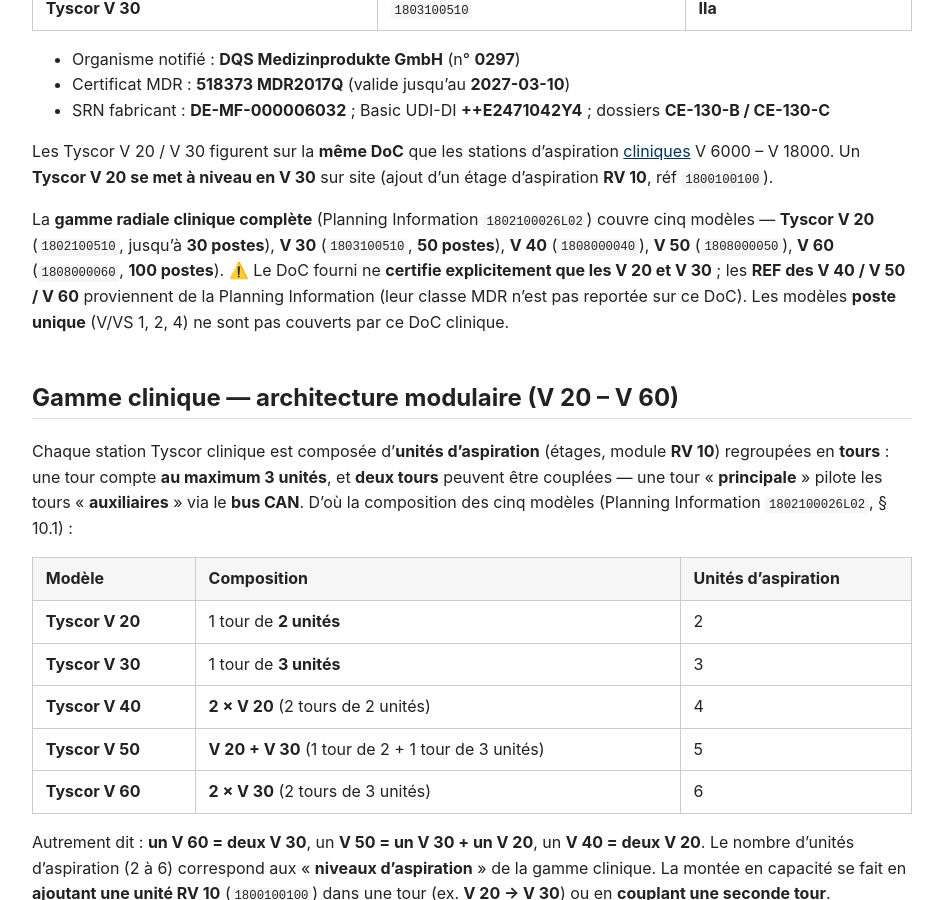
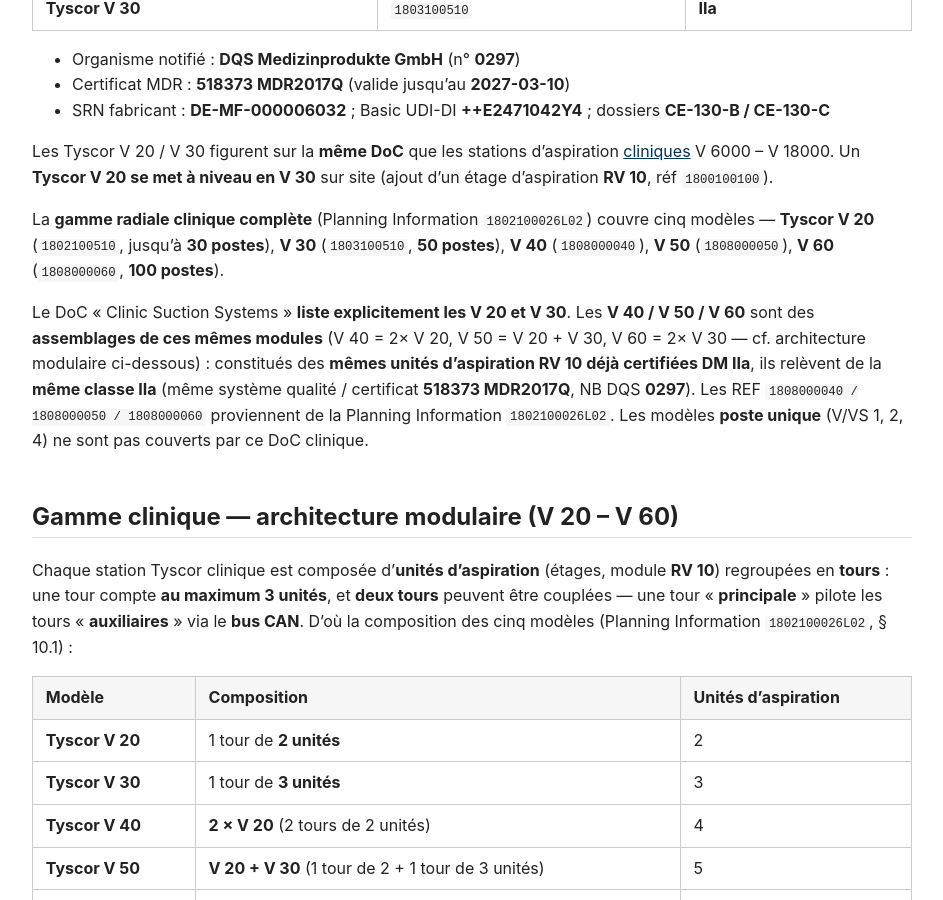
Before and after one commit to Grzybicki/durr-dental-knowledge-base, a Jekyll site: the page built from docs/fr/conventionnel/tyscor-aspiration/overview.md, in a window 1280 px wide and 900 px high, scrolled down 701 px. Shown: the whole window, without its empty margins (168-1111 px from the left). Built offline with Jekyll 4.4.1, drawn with Linux system fonts in a browser that asks for light colours.

Commit message:
docs(tyscor): classe MDR V 40/50/60 = IIa (assemblages de modules V 20/V 30 certifiés)
Déduction sourcée sur l'architecture modulaire (Planning Info §10.1) : V 40 = 2×V 20,
V 50 = V 20+V 30, V 60 = 2×V 30 → mêmes unités RV 10 déjà certifiées DM IIa (cert 518373
MDR2017Q, DQS 0297). Fiche tyscor-aspiration + certificates.md alignés. validate 0/0.

Co-Authored-By: Claude Opus 4.8 (1M context) <noreply@anthropic.com>
Claude-Session: https://claude.ai/code/session_019cKS3uEykA2Nkb6zYWFWCh

```diff
--- a/docs/fr/conventionnel/tyscor-aspiration/overview.md
+++ b/docs/fr/conventionnel/tyscor-aspiration/overview.md
@@ -102,10 +102,15 @@ réf `1800100100`).
 
 La **gamme radiale clinique complète** (Planning Information `1802100026L02`) couvre cinq modèles —
 **Tyscor V 20** (`1802100510`, jusqu'à **30 postes**), **V 30** (`1803100510`, **50 postes**),
-**V 40** (`1808000040`), **V 50** (`1808000050`), **V 60** (`1808000060`, **100 postes**). ⚠️ Le DoC
-fourni ne **certifie explicitement que les V 20 et V 30** ; les **REF des V 40 / V 50 / V 60**
-proviennent de la Planning Information (leur classe MDR n'est pas reportée sur ce DoC). Les modèles
-**poste unique** (V/VS 1, 2, 4) ne sont pas couverts par ce DoC clinique.
+**V 40** (`1808000040`), **V 50** (`1808000050`), **V 60** (`1808000060`, **100 postes**).
+
+Le DoC « Clinic Suction Systems » **liste explicitement les V 20 et V 30**. Les **V 40 / V 50 / V 60**
+sont des **assemblages de ces mêmes modules** (V 40 = 2× V 20, V 50 = V 20 + V 30, V 60 = 2× V 30 —
+cf. architecture modulaire ci-dessous) : constitués des **mêmes unités d'aspiration RV 10 déjà
+certifiées DM IIa**, ils relèvent de la **même classe IIa** (même système qualité / certificat
+**518373 MDR2017Q**, NB DQS **0297**). Les REF `1808000040 / 1808000050 / 1808000060` proviennent de
+la Planning Information `1802100026L02`. Les modèles **poste unique** (V/VS 1, 2, 4) ne sont pas
+couverts par ce DoC clinique.
 
 ## Gamme clinique — architecture modulaire (V 20 – V 60)
 
```
Also changed, not shown: sources/certificates.md (+1 -1 lines).
